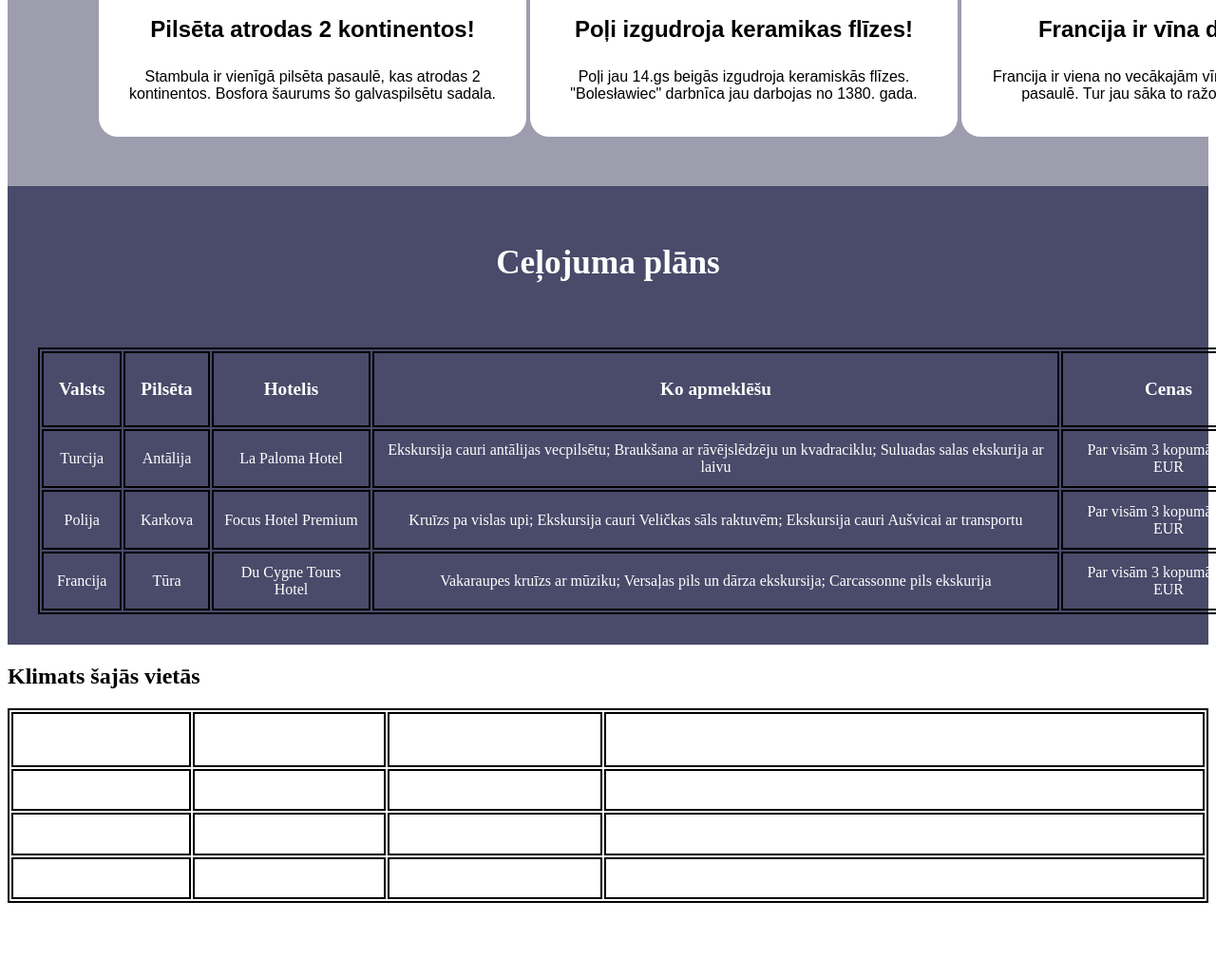
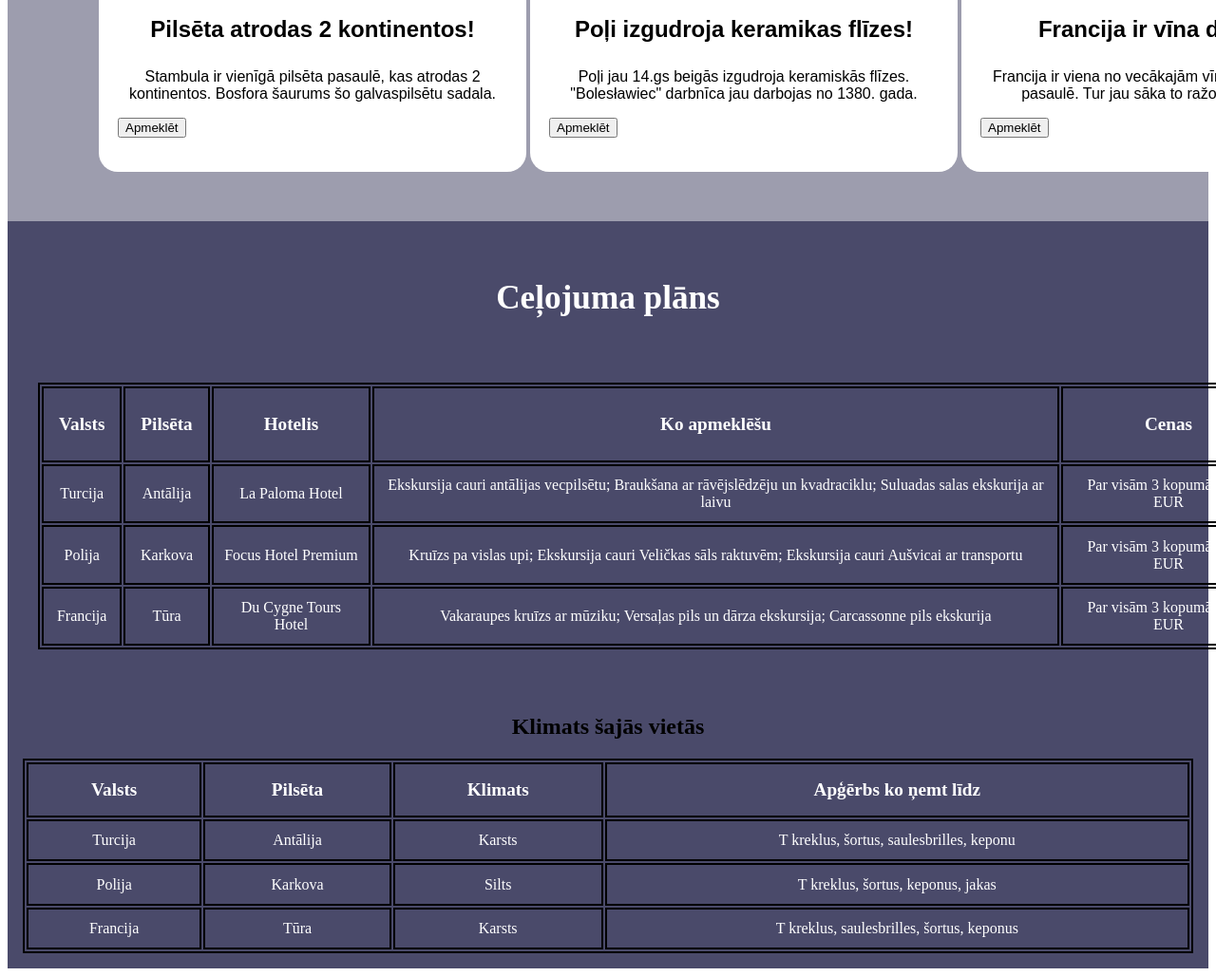
Before and after one commit to Tomass111/sapnu_celojums, a plain HTML site: page Mans_sapņu_ceļojums/index.html in a window 1280 px wide. Shown: the part 606-1634 px from the top of the page at 95% size. Before the commit the page ends 1565 px from the top, so only its background shows below. Drawn offline with Linux system fonts and the light colour scheme.

Commit message:
Add files via upload

```diff
--- a/Mans_sapņu_ceļojums/index.html
+++ b/Mans_sapņu_ceļojums/index.html
@@ -2,7 +2,6 @@
 <html lang="en">
 <head>
     <meta charset="UTF-8">
-    <meta name="viewport" content="width=device-width, initial-scale=1.0">
     <title>Mans sapņu ceļojums</title>
     <link rel="stylesheet" href="style.css">
 </head>
@@ -20,6 +19,9 @@
                 <h2 class="interesanti_fakti">Pilsēta atrodas 2 kontinentos!</h2>
                 <p class="interesanti_fakti_aprksts">Stambula ir vienīgā pilsēta pasaulē, kas atrodas 2 kontinentos.
                     Bosfora šaurums šo galvaspilsētu sadala.</p>
+                    <p>
+                        <button>Apmeklēt</button>
+                        </p>
             </div>
             <div class="kaste">
                 <img src="https://cdn.pixabay.com/photo/2020/04/19/08/06/old-town-5062333_1280.jpg" alt="polija"
@@ -27,6 +29,9 @@
                 <h2 class="interesanti_fakti">Poļi izgudroja keramikas flīzes!</h2>
                 <p class="interesanti_fakti_aprksts">Poļi jau 14.gs beigās izgudroja keramiskās flīzes. "Bolesławiec"
                     darbnīca jau darbojas no 1380. gada.</p>
+                    <p>
+                        <button>Apmeklēt</button>
+                        </p>
             </div>
             <div class="kaste">
                 <img src="https://cdn.pixabay.com/photo/2018/04/25/09/26/eiffel-tower-3349075_1280.jpg" alt="francija"
@@ -34,6 +39,9 @@
                 <h2 class="interesanti_fakti">Francija ir vīna dzimtene!</h2>
                 <p class="interesanti_fakti_aprksts">Francija ir viena no vecākajām vīna ražošanas valstīm pasaulē. Tur
                     jau sāka to ražot no 6. gadsimta.</p>
+                    <p>
+                        <button>Apmeklēt</button>
+                        </p>
             </div>
         </div>
     </section>
@@ -49,6 +57,8 @@
                     <th>Ko apmeklēšu</th>
                     <th>Cenas</th>
                     <th>Dienas ko pavadīšu</th>
+
+
                 </tr>
                 <tr>
                     <td>Turcija</td>
@@ -109,5 +119,7 @@
                             </tr>
 
                             </table>
+                            </div>
+                            </section>
 </body>
 </html>
--- a/Mans_sapņu_ceļojums/style.css
+++ b/Mans_sapņu_ceļojums/style.css
@@ -86,7 +86,7 @@ table{
 }
 
 table, th, td {
-  border:2px solid black;
+  border:2px solid rgb(0, 0, 0);
 }
 
 td{
@@ -102,3 +102,10 @@ th{
   padding: 1rem;
   font-size: 1.2rem;
 }
+
+.sekcija2{
+  background-color: #4a4a6a;
+  text-align: center;
+  padding: 1rem;
+
+}
```
